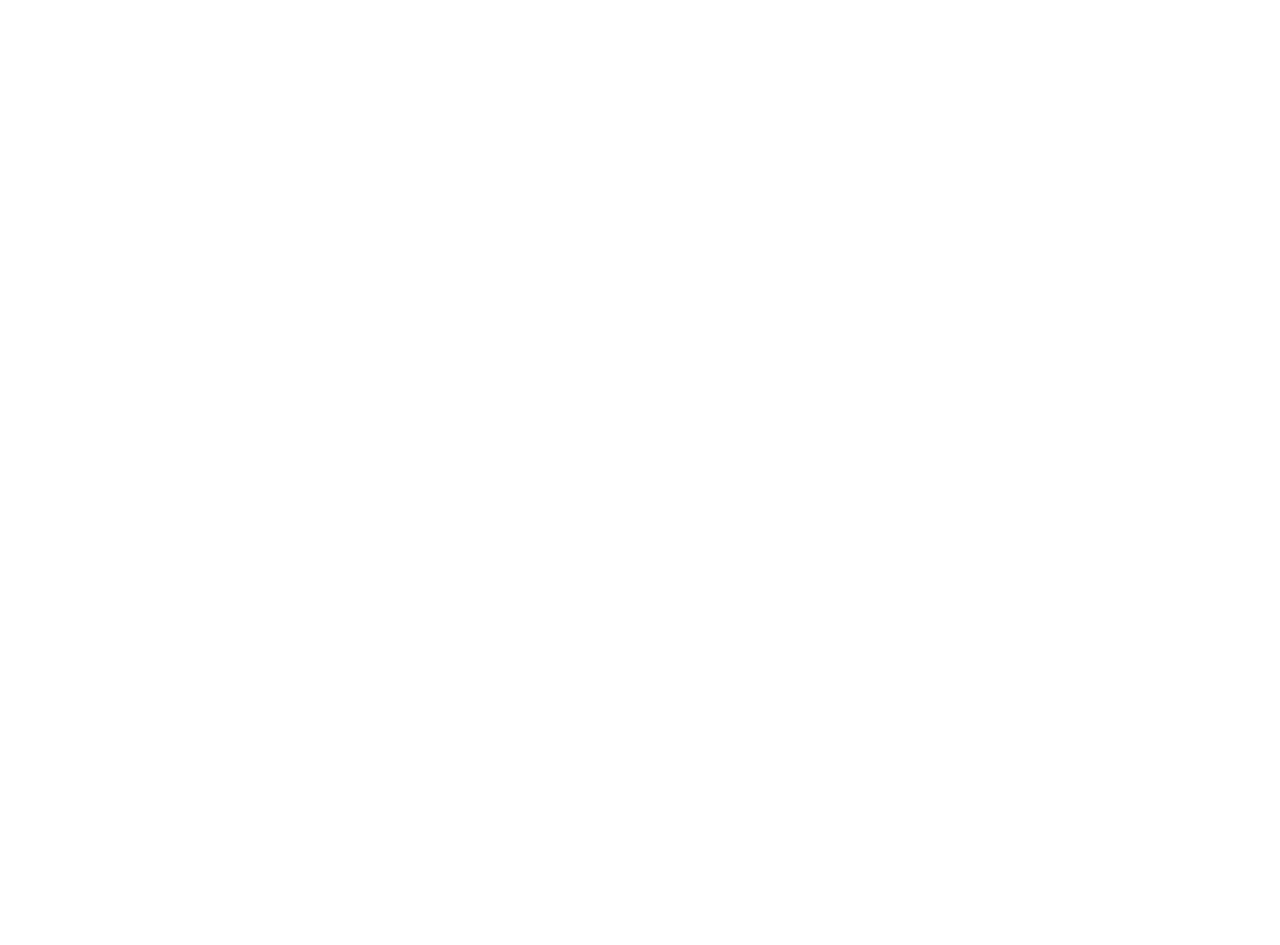
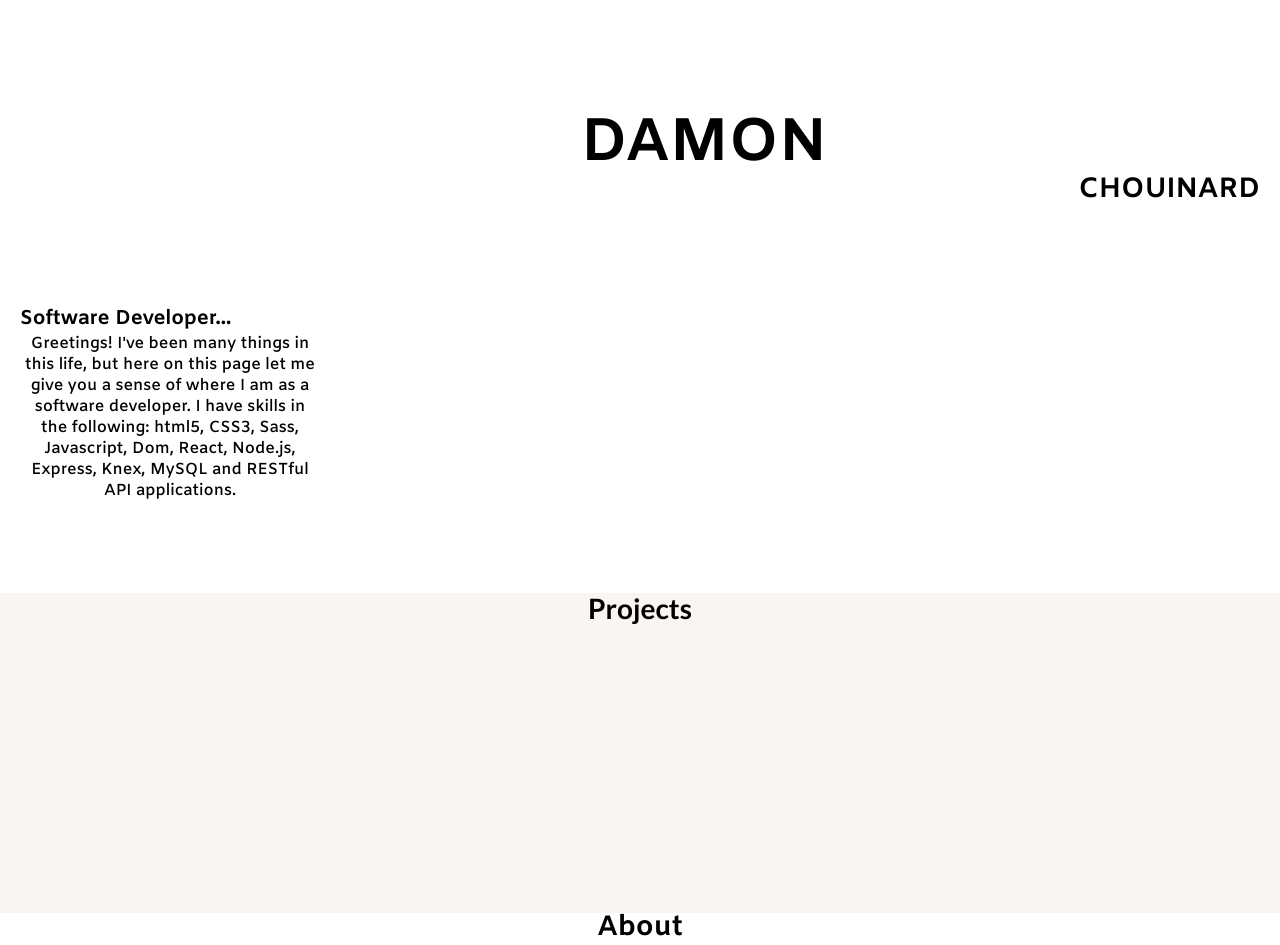
Before and after one commit to MrPreachez/portfolio, a React (Create React App) app: page / in a window 1280 px wide. Shown: the part 87-1032 px from the top of the page. Before the commit the page ends 800 px from the top, so only its background shows below. Built offline with nearby package versions, Linux system fonts and the light colour scheme.

Commit message:
initial page layout, styles and text

```diff
--- a/src/pages/HomePage/HomePage.js
+++ b/src/pages/HomePage/HomePage.js
@@ -1,13 +1,35 @@
-import "./HomePage.scss"
+import "./HomePage.scss";
 
 function HomePage() {
-    return (
-        <div>
-            <h1>DAMON</h1>
-            <h2>CHOUINARD</h2>
-
+  return (
+    <main className="homePage__body">
+      <section className="head__body">
+        <div className="head__title-position">
+          <h1 className="head__title1">DAMON</h1>
+          <h2 className="head__title2">CHOUINARD</h2>
         </div>
-    )
+        <div className="head__description-position">
+          <h3 className="head__description-title">Software Developer...</h3>
+          <p className="head__description">
+            Greetings! I've been many things in this life, but here on this page
+            let me give you a sense of where I am as a software developer. I
+            have skills in the following: html5, CSS3, Sass, Javascript, Dom,
+            React, Node.js, Express, Knex, MySQL and RESTful API applications.{" "}
+          </p>
+        </div>
+      </section>
+      <section className="projects__body">
+        <h2>Projects</h2>
+      </section>
+      <section className="about__body">
+        <h2>About</h2>
+      </section>
+      <section className="details__body">
+        <h3>contact</h3>
+        <h3>resume</h3>
+      </section>
+    </main>
+  );
 }
 
 export default HomePage;
--- a/src/pages/HomePage/HomePage.scss
+++ b/src/pages/HomePage/HomePage.scss
@@ -3,3 +3,60 @@
 @use "../../styles/partials/mixins" as *;
 @use "../../styles/partials/typography";
 @use "../../styles/partials/variables" as *;
+
+.homePage {
+    &__body {
+        width: 100vw;
+        margin: 0 auto;
+    }
+}
+.head {
+    &__body {
+        height: 60vh;
+        margin: 0 auto;
+    }
+    &__title-position {
+        width:100%;
+        display:flex;
+        flex-direction: column;
+        align-items: flex-end;
+        margin-top: 20rem;
+
+    }
+    &__title1 {
+        font-size: 6rem;
+        font-family: $font-stack;
+        font-weight: 600;
+        // margin-right:10rem;
+        width: 90%;
+    }
+    &__title2 {
+        margin-right: 2rem;
+    }
+    &__description-position {
+        margin: 10rem 0 0 2rem;
+        display: flex;
+        flex-direction: column;
+        justify-content:space-around;
+        align-items: flex-start;
+        max-width: 30rem;
+    }
+}
+.projects {
+    &__body {
+        height: 40vh;
+        background-color: $secondaryoffWhite;
+        font-family: $font-stackB;
+    }
+}
+.about {
+    &__body {
+        height: 30vh;
+    }
+}
+.details {
+    &__body {
+        height: 20vh;
+        background-color: $secondaryoffWhite;
+    }
+}
```
